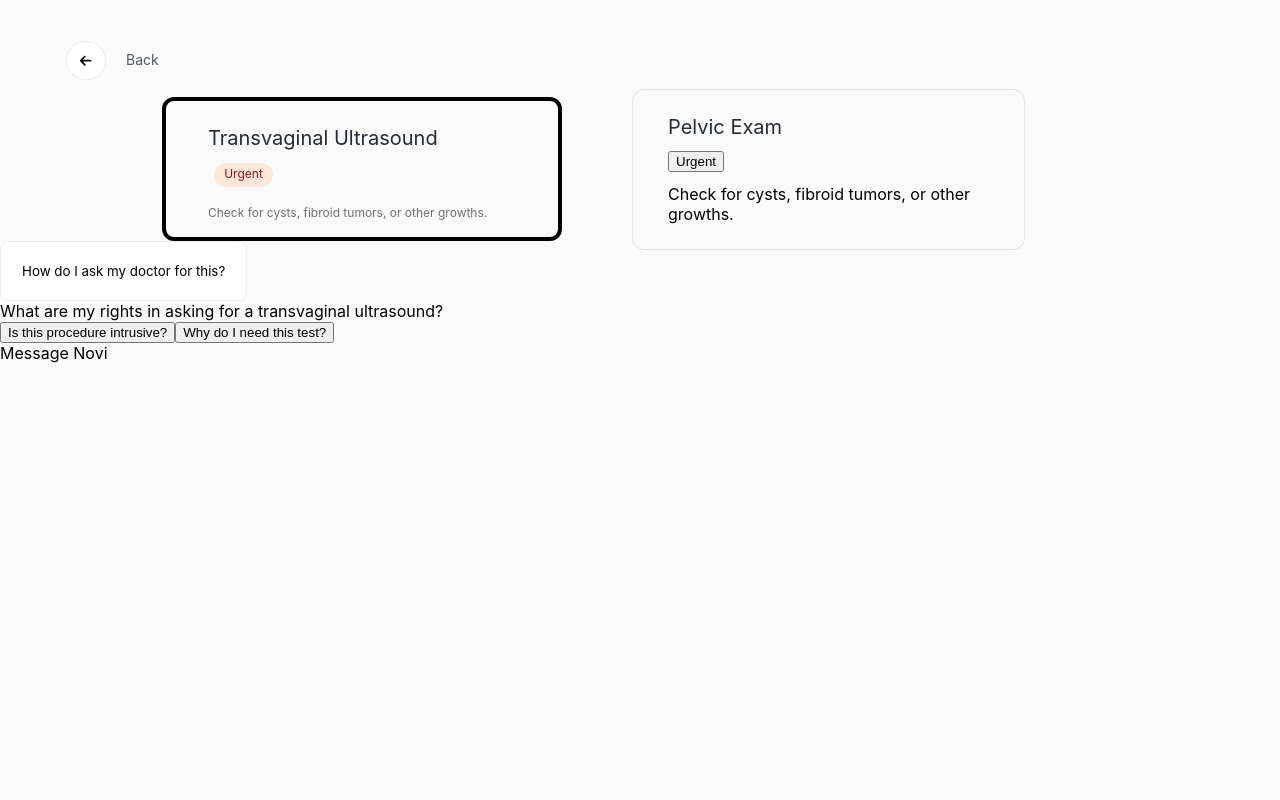
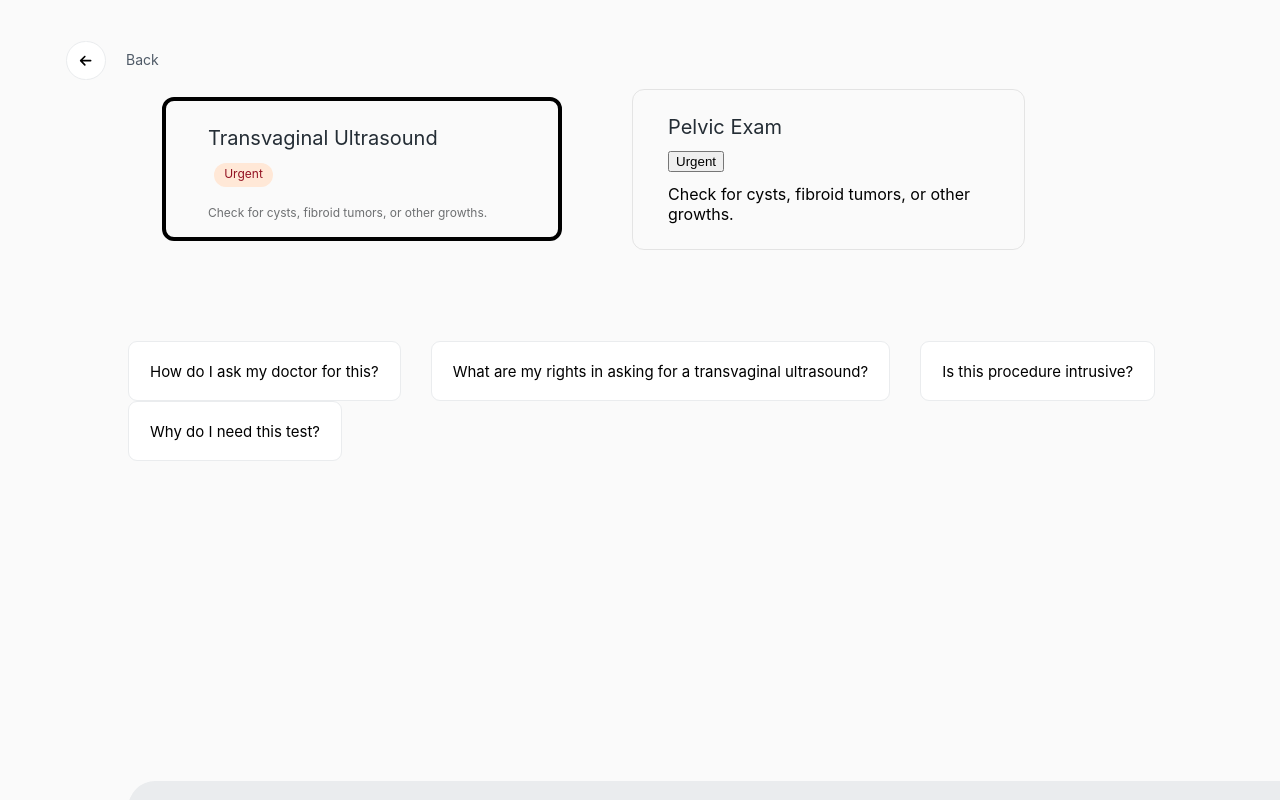
Before and after one commit to DorisWZhang/Brig.ai, a React (Create React App) app in the folder frontend/: page / in a window 1280 px wide. Built offline with nearby package versions, Linux system fonts and the light colour scheme; a web font is replaced by a local one.

Commit message:
created question boxes and chatbox input component

```diff
--- a/frontend/package.json
+++ b/frontend/package.json
@@ -8,6 +8,7 @@
     "@testing-library/user-event": "^13.5.0",
     "react": "^18.3.1",
     "react-dom": "^18.3.1",
+    "react-router-dom": "^6.23.1",
     "react-scripts": "5.0.1",
     "web-vitals": "^2.1.4"
   },
--- a/frontend/src/App.js
+++ b/frontend/src/App.js
@@ -6,7 +6,12 @@ import Results from './pages/Results'
 function App() {
   return (
     <div>
-      <Results/>
+      <Router>
+        <Routes>
+          <Route path="/" element={<Results/>}>
+          </Route>
+        </Routes>
+      </Router>
     </div>
   )
 }
--- /dev/null
+++ b/frontend/src/components/Chatbot.js
@@ -0,0 +1,12 @@
+import React from 'react'
+import "../styles/Chatbot.css"
+
+function Chatbot() {
+  return (
+    <div>
+        <input className='message-novi' placeholder='Message Novi'></input>
+    </div>
+  )
+}
+
+export default Chatbot
--- a/frontend/src/components/GeneratedQuestion.js
+++ b/frontend/src/components/GeneratedQuestion.js
@@ -2,10 +2,10 @@
 import React from 'react';
 import "../styles/GeneratedQuestion.css"
 
-export default function GeneratedQuestion() {
+export default function GeneratedQuestion({question}) {
   return (
     <button className='q-button'>
-        <span className='gen-q'>How do I ask my doctor for this?</span>
+        <span className='gen-q'> {question} </span>
     </button>
   );
 }
--- /dev/null
+++ b/frontend/src/helpers/GeneratedQuestions.js
@@ -0,0 +1,16 @@
+export const GeneratedQuestionsList = [
+    {
+       question: "How do I ask my doctor for this?"
+
+    },
+    {
+        question: "What are my rights in asking for a transvaginal ultrasound?"
+    },
+    {
+        question: "Is this procedure intrusive?"
+    },
+    {
+        question: "Why do I need this test?"
+    }
+
+];
--- a/frontend/src/pages/Results.js
+++ b/frontend/src/pages/Results.js
@@ -3,8 +3,15 @@ import '../styles/Results.css';
 import { FaArrowLeft } from "react-icons/fa6";
 import DiagnosisCard from "../components/DiagnosisCard"
 import GeneratedQuestion from '../components/GeneratedQuestion';
+import { GeneratedQuestionsList } from '../helpers/GeneratedQuestions';
+import { useParams } from 'react-router-dom';
+import Chatbot from "../components/Chatbot"
+
 
 export default function Results() {
+
+
+
   return (
     <div className='main-container'>
       <div className='frame'>
@@ -38,43 +45,19 @@ export default function Results() {
         </div>
       </div>
       <div className='frame-e'>
-        <div className='frame-f'>
 
+        <div className='gen-questions'>
+          {GeneratedQuestionsList.map((question, idx) => {
+            return (
+              <GeneratedQuestion id = {idx} question={question.question}/>
+            );
+          })}
+        </div>
 
-          <GeneratedQuestion/>
+        <div className='chatbot'>
+          <Chatbot/>
+        </div>
 
-
-          <div className='frame-15'>
-            <div className='user-speak-rounded'>
-              <div className='flex-row-d'>
-                <div className='vector-16' />
-                <div className='vector-17' />
-                <div className='vector-18' />
-              </div>
-              <div className='vector-19' />
-            </div>
-            <span className='transvaginal-ultrasound-1a'>
-              What are my rights in asking for a transvaginal ultrasound?
-            </span>
-          </div>
-        </div>
-        <div className='frame-1b'>
-          <button className='button'>
-            <span className='intrusive-procedure'>
-              Is this procedure intrusive?
-            </span>
-          </button>
-          <button className='button-1c'>
-            <div className='linear-medical-note'>
-              <div className='vector-1d' />
-            </div>
-            <span className='need-test'>Why do I need this test?</span>
-          </button>
-        </div>
-      </div>
-      <div className='rectangle-1e'>
-        <div className='frame-1f' />
-        <span className='message-novi'>Message Novi</span>
       </div>
     </div>
   );
--- /dev/null
+++ b/frontend/src/styles/Chatbot.css
@@ -0,0 +1,14 @@
+.message-novi {
+    height: 55px;
+    font: 15px "Inter";
+    background-color: #EAECEE;
+    border: none;
+    border-radius: 300px;
+    width: 1250px;
+    text-indent: 25px;
+}
+
+@font-face {
+    font-family: 'Inter';
+    src: url('C:\Projects\ai4good\frontend\src\assets\fonts\Inter\Inter-VariableFont_slnt,wght.ttf') format('truetype');
+}
--- a/frontend/src/styles/GeneratedQuestion.css
+++ b/frontend/src/styles/GeneratedQuestion.css
@@ -10,12 +10,19 @@
     border: 1px solid #eaecee;
     border-radius: 9px;
     height: 60px;
+    margin-right: 30px;
+}
+
+.q-button:hover {
+    cursor: pointer;
+    background-color: #EAECEE;
+    transition-duration: 0.4s;
 }
 
 .gen-q {
     font-family: 'Inter';
+    font-size: 15px;
     padding: 15px;
-
 }
 @font-face {
     font-family: 'Inter';
--- a/frontend/src/styles/Results.css
+++ b/frontend/src/styles/Results.css
@@ -66,8 +66,9 @@
     border-radius: 32px;
   }
   .button-medium:hover {
+    cursor: pointer;
     background-color: #EAECEE;
-    transition-duration: 0.5s;
+    transition-duration: 0.4s;
   }
   .back {
     display: flex;
@@ -175,3 +176,12 @@
     flex-wrap: nowrap;
     flex-shrink: 0;
   }
+  .gen-questions {
+    margin-top: 100px;
+    margin-left:10%;
+  }
+
+  .chatbot {
+    margin-top: 25%;
+    margin-left: 10%;
+  }
```
Also changed, not shown: frontend/src/helpers/DiagnosticTests.js (+12 -0 lines), 1 other file (tests, documents, lock files or other folders).
